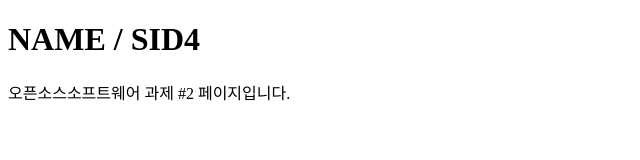
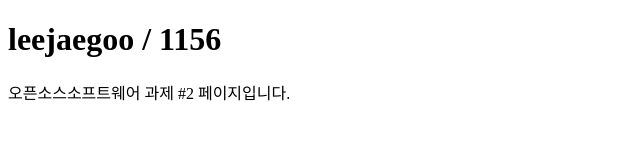
Before and after one commit to ashphrase/oss-hw2-1156, a plain HTML site: page site/index.html in a window 1280 px wide. Shown: the whole page, without its empty margins (0-640 px from the left). Drawn offline with Linux system fonts and the light colour scheme.

Commit message:
change site

```diff
--- a/site/index.html
+++ b/site/index.html
@@ -2,7 +2,7 @@
 <html lang="ko">
 <head><meta charset="utf-8"><title>OSS HW2</title></head>
 <body>
-  <h1>NAME / SID4</h1>
+  <h1>leejaegoo / 1156</h1>
   <p>오픈소스소프트웨어 과제 #2 페이지입니다.</p>
 </body>
 </html>
```
